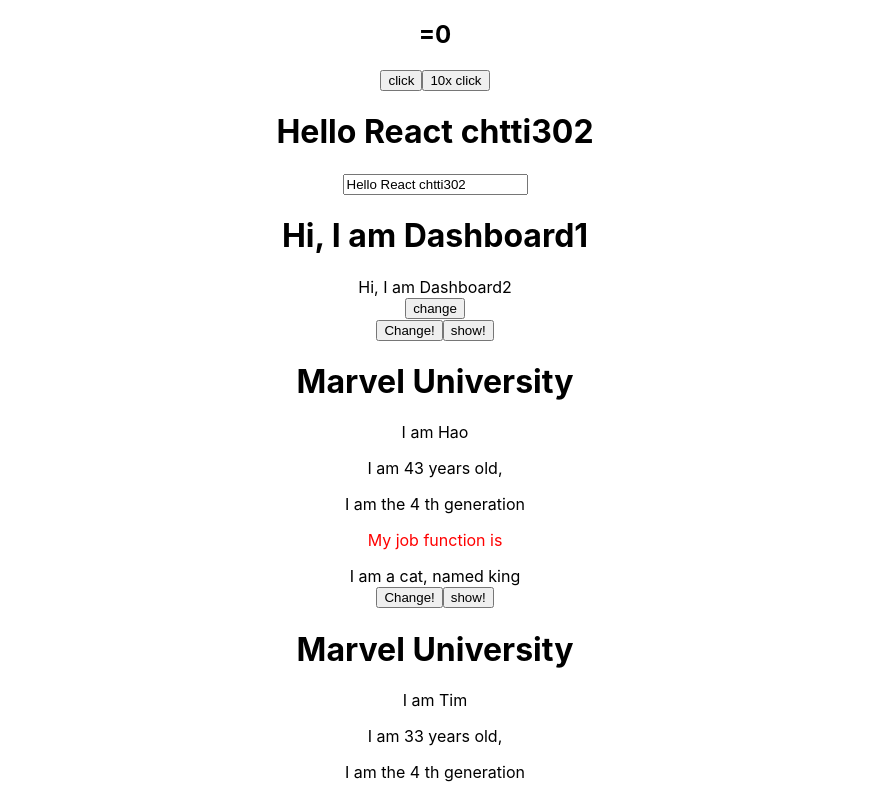
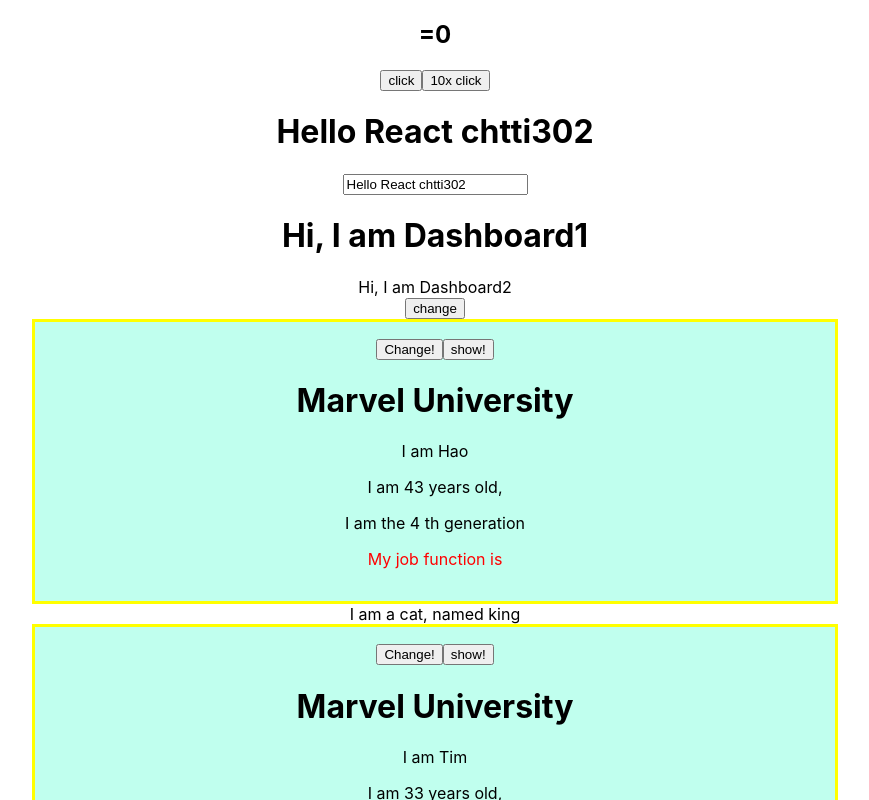
Before and after one commit to clairelee0414/cht_react, a React (Create React App) app in the folder lab3_react_start/: page / in a window 1280 px wide. Shown: the top 800 px of the page, without its empty margins (205-1074 px from the left). Built offline with nearby package versions, Linux system fonts and the light colour scheme.

Commit message:
apply css

```diff
--- /dev/null
+++ b/lab3_react_start/src/components/Person.css
@@ -0,0 +1,9 @@
+.Person{
+    width:60%;
+    margin:auto;
+    border:3px solid #FFFF00;
+    box-shadow: 0 2px 3 px #888800;
+    padding:16px;
+    text-align:center;
+    background-color: #c0ffee;
+}
--- a/lab3_react_start/src/components/Person.js
+++ b/lab3_react_start/src/components/Person.js
@@ -1,4 +1,5 @@
 import React, { useState } from "react";
+import "./Person.css"
 
 const Person = (props) => {
   const [xxx, yyy] = useState({
@@ -12,7 +13,7 @@
     console.log(xxx);
   };
   return (
-    <div>
+    <div className="Person">
       <button onClick={switchVenderHandler}>Change!</button>
       <button onClick={show}>show!</button>
       <h1>{xxx.publisher}</h1>
```
